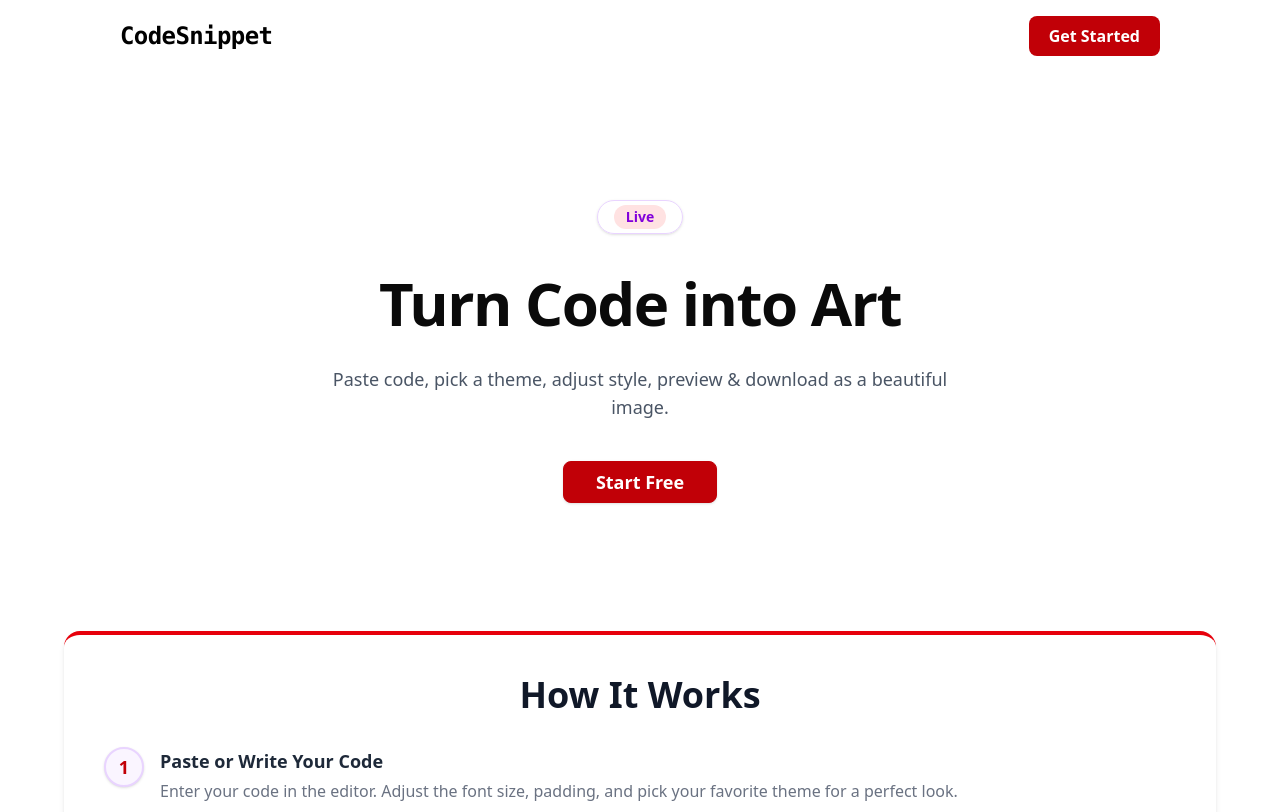
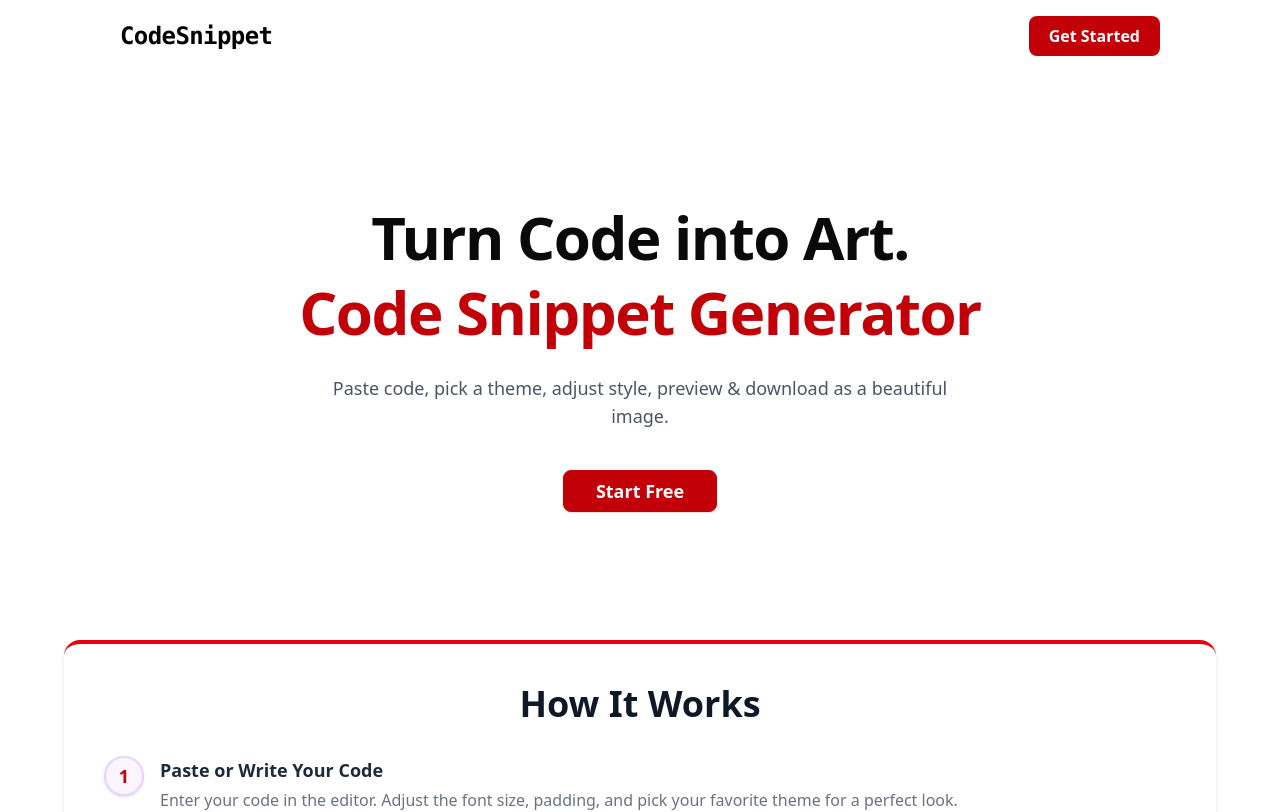
Before and after one commit to Samarjit25/code-snippet, a React (Vite) app: page / in a window 1280 px wide. Shown: the top 812 px of the page. Built offline with nearby package versions, Linux system fonts and the light colour scheme.

Commit message:
change hero section

```diff
--- a/src/components/HeroSection.jsx
+++ b/src/components/HeroSection.jsx
@@ -5,18 +5,10 @@ import {Button} from "./ui/button";
 const HeroSection = () => {
   return (
     <section className="container mx-auto px-5 py-25 md:py-32 text-center bg-white from-white via-gray-50 to-gray-100 rounded-xl ">
-      {/* Badge */}
-      <div className="flex justify-center mb-8">
-        <div className="inline-flex gap-3 items-center rounded-full bg-white/80 text-red-700 border border-purple-200 px-4 py-1 shadow-sm">
-          <span className="rounded-full bg-red-100 px-3 py-0.5 text-sm font-semibold whitespace-nowrap text-purple-700">
-            Live
-          </span>
-        </div>
-      </div>
       {/* Main heading */}
       <h1 className="text-4xl md:text-6xl font-extrabold tracking-tight mb-6 max-w-3xl mx-auto leading-tight">
-        Turn Code into Art
-        <span className="text-red-700"></span>
+        Turn Code into Art. <br />
+        <span className="text-red-700">Code Snippet Generator</span>
       </h1>
       {/* Subtext */}
       <div className="max-w-2xl mx-auto mb-10 text-lg text-gray-600">
```
